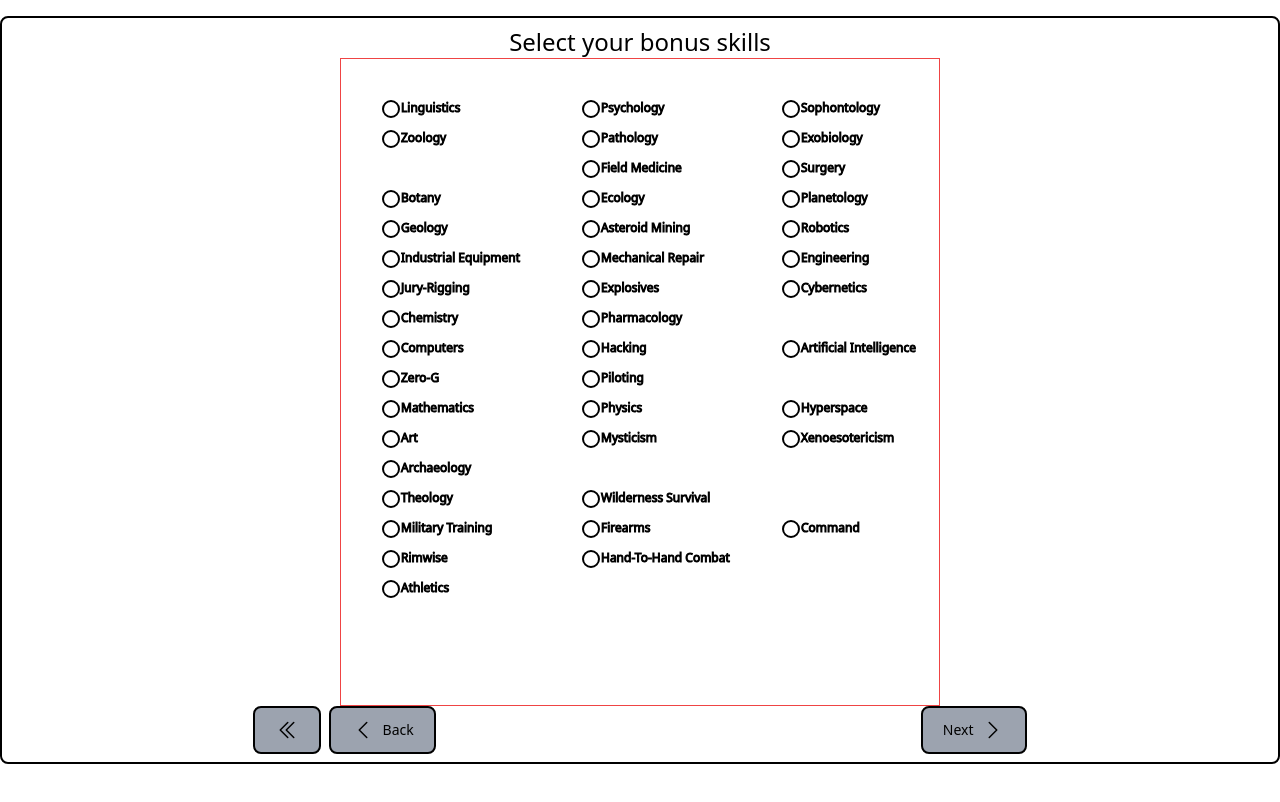
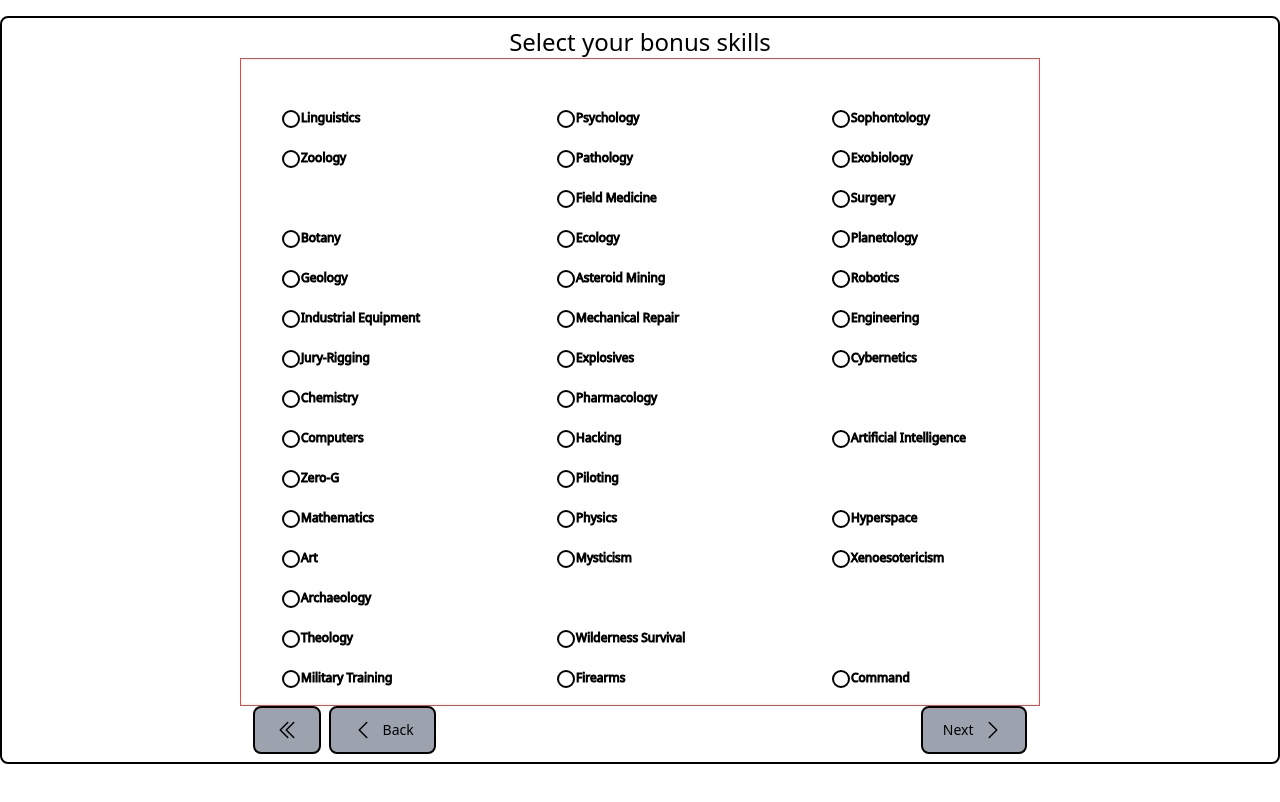
Before and after one commit to JudgeSansDredd/mothership-assistant, a React (Vite) app: page /create in a window 1280 px wide. Shown: the top 802 px of the page. Built offline with nearby package versions, Linux system fonts and the light colour scheme.

Commit message:
skills: Moved things around

```diff
--- a/src/Components/PageComponents/skillSelection.tsx
+++ b/src/Components/PageComponents/skillSelection.tsx
@@ -18,7 +18,7 @@ export default function SkillSelection() {
       <h1 className="text-2xl">Select your bonus skills</h1>
       <svg
         className="border border-red-500"
-        style={{ height: "800px", width: "600px" }}
+        style={{ height: "800px", width: "800px" }}
       >
         {skills.map((skill) => {
           return <SkillWaypoint key={skill.name} skill={skill} />;
--- a/src/Components/skillWaypoint.tsx
+++ b/src/Components/skillWaypoint.tsx
@@ -5,8 +5,10 @@ interface PropType {
 }
 
 export default function SkillWaypoint({ skill }: PropType) {
-  const yPosition = 50 + 30 * (skill.y ?? -10);
-  const xPosition = 50 + 200 * (skill.x ?? -10);
+  const Y_SPACING = 40;
+  const X_SPACING = 275;
+  const yPosition = 60 + Y_SPACING * (skill.y ?? -10);
+  const xPosition = 50 + X_SPACING * (skill.x ?? -10);
 
   return (
     <>
```
